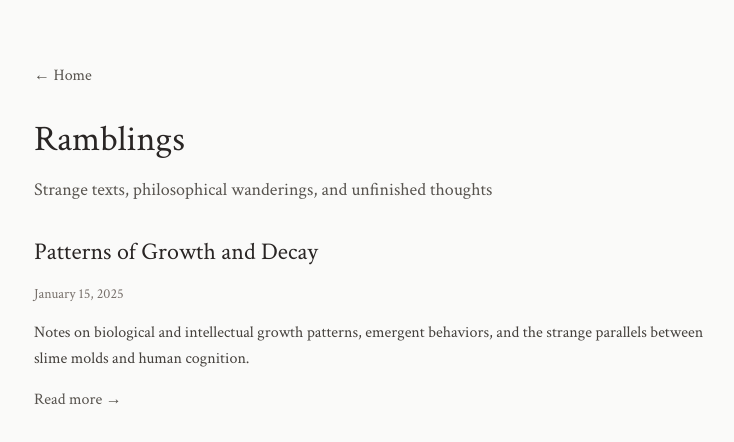
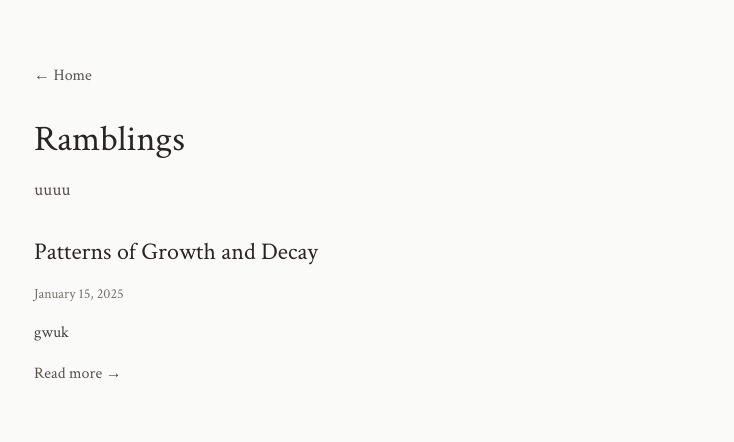
Before and after one commit to Lupp-netizen/Physarum, a Next.js app: page /ramblings in a window 1280 px wide. Shown: the top 442 px of the page, without its empty margins (270-1004 px from the left). Built offline with nearby package versions, Linux system fonts and the light colour scheme.

Commit message:
Update ramblings.js

```diff
--- a/pages/ramblings.js
+++ b/pages/ramblings.js
@@ -20,7 +20,7 @@ const RamblingsPage = () => {
             </Link>
             <h1 className="text-4xl font-light text-stone-800 mt-8 mb-4">Ramblings</h1>
             <p className="text-lg text-stone-600 font-light">
-              Strange texts, philosophical wanderings, and unfinished thoughts
+              uuuu
             </p>
           </div>
         </header>
@@ -34,8 +34,7 @@ const RamblingsPage = () => {
               </h2>
               <div className="text-sm text-stone-500 mb-4">January 15, 2025</div>
               <p className="text-stone-700 leading-relaxed">
-                Notes on biological and intellectual growth patterns, emergent behaviors,
-                and the strange parallels between slime molds and human cognition.
+                gwuk
               </p>
               <div className="mt-4">
                 <Link href="/ramblings/patterns-of-growth">
```
